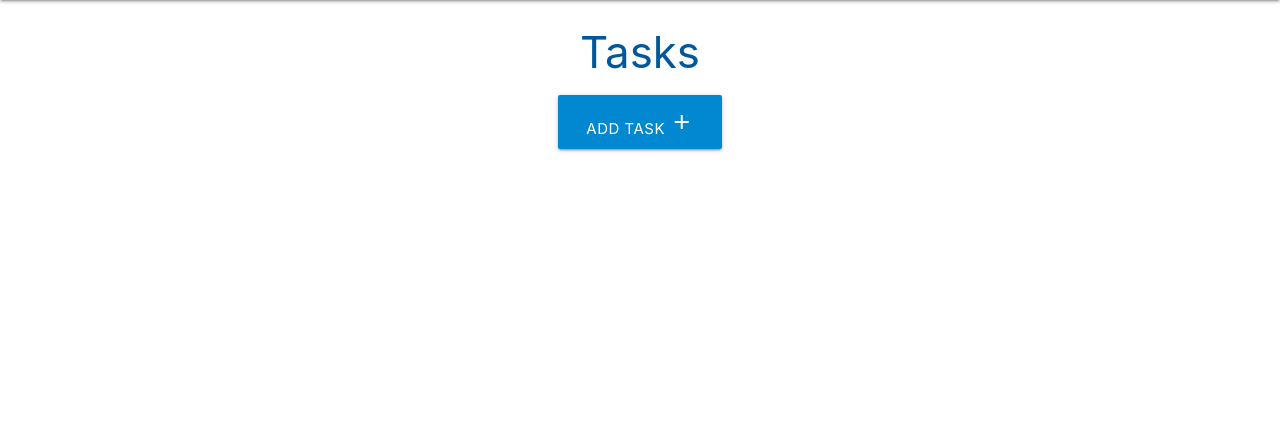
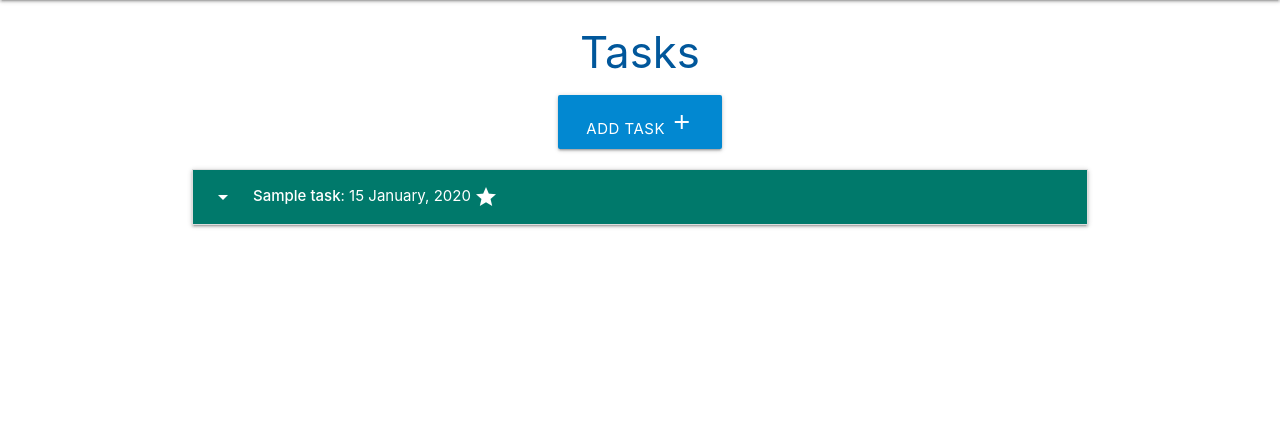
Before and after one commit to Louibens/flask-sqlalchemy-task-manager, a Flask app: page / in a window 1280 px wide. Shown: the part 64-491 px from the top of the page. Run offline with Flask 3, Linux system fonts and the light colour scheme; tables that the repository leaves empty hold one stand-in row (values such as "Sample post").

Commit message:
Add collapsible element to display tasks

```diff
--- a/taskmanager/routes.py
+++ b/taskmanager/routes.py
@@ -5,7 +5,8 @@ from taskmanager.models import Category, Task
 
 @app.route("/")
 def home():
-    return render_template("tasks.html")
+    tasks = list(Task.query.order_by(Task.id).all())
+    return render_template("tasks.html", tasks=tasks)
 
 
 @app.route("/categories")
--- a/taskmanager/static/js/script.js
+++ b/taskmanager/static/js/script.js
@@ -15,4 +15,6 @@ document.addEventListener("DOMContentLoaded", function() {
     var selects = document.querySelectorAll('select');
     M.FormSelect.init(selects);
 
+    let collapsibles = document.querySelectorAll('.collapsible');
+    M.Collapsible.init(collapsibles);
 });
--- a/taskmanager/templates/categories.html
+++ b/taskmanager/templates/categories.html
@@ -6,7 +6,7 @@
 <div class="row">
     <div class="col s12 center-align">
         <a href="{{ url_for('add_category') }}" class="btn-large light-blue darken-2">
-            Add Category <i class="large material-icons">note_circle</i>
+            Add Category <i class="large material-icons">add_circle</i>
         </a>
     </div>
 </div>
--- a/taskmanager/templates/tasks.html
+++ b/taskmanager/templates/tasks.html
@@ -11,4 +11,37 @@
     </div>
 </div>
 
+<ul class="collapsible">
+    {% for task in tasks|sort(attribute="due_date") %}
+    <li>
+      <div class="collapsible-header white-text teal darken-2">
+        <i class="material-icons">arrow_drop_down</i>
+        <strong>{{ task.task_name }}</strong> : {{ task.due_date.strftime("%d %B, %Y") }}
+        {% if task.is_urgent == True %}
+        <i class="material-icons">star</i>
+        {% endif %}
+    </div>
+      <div class="collapsible-body">
+        <strong>{{ task.category }}</strong>
+        <p>{{ task.task_description }}</p>
+      </div>
+    </li>
+    {% endfor %}
+  </ul>
+
+
+
+<!-- <div class="row">
+    {% for task in tasks %}
+    <div class="col s12 m6 l3">
+        <div class="card light-blue darken-4 center-align">
+            <div class="card-content white-text">
+                <span class="card-title">{{ task.task_name }}</span>
+                <span class="card-title">{{ task.task_description }}</span>
+            </div>
+        </div>
+    </div>
+    {% endfor %}
+</div> -->
+
 {% endblock %}
```
